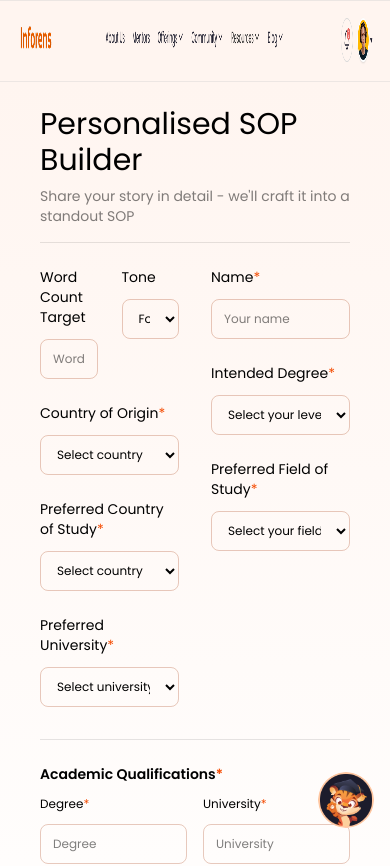
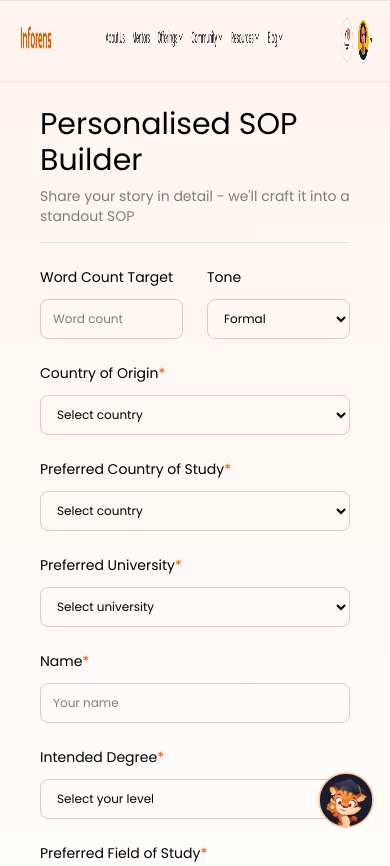
Before and after one commit to ks-inforens/chatbot, a React (Vite) app in the folder frontend/: page /sop-builder in a window 390 px wide. Shown: the top 866 px of the page. Built offline with nearby package versions, Linux system fonts and the light colour scheme.

Commit message:
updated UI

```diff
--- a/frontend/src/components/SOPBuilderForm.jsx
+++ b/frontend/src/components/SOPBuilderForm.jsx
@@ -38,7 +38,7 @@ export default function SOPBuilderForm({ form, setForm, onNext }) {
             </p>
 
             <form className="flex flex-col gap-6">
-                <div className="grid grid-cols-2 gap-x-8 gap-y-2 border-b pb-8 border-black/10">
+                <div className="grid grid-cols-1 md:grid-cols-2 gap-x-8 gap-y-6 border-b pb-8 border-black/10">
                     {/* Left column */}
                     <div className="flex flex-col gap-6">
                         <div className="grid grid-cols-2 gap-6">
```
